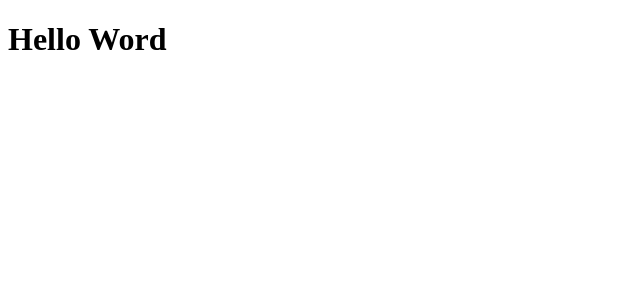
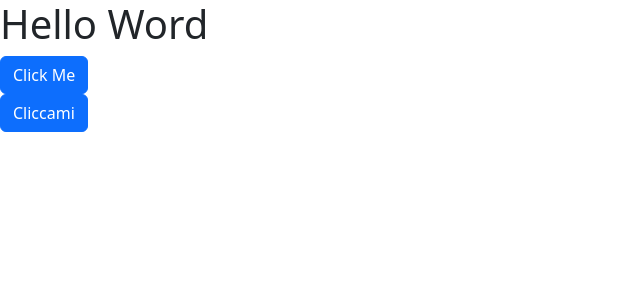
Before and after one commit to Graziano10/MyProtein_Project, a React (Vite) app in the folder Front-END/: page / in a window 1280 px wide. Shown: the top 300 px of the page, without its empty margins (0-640 px from the left). Built offline with nearby package versions, Linux system fonts and the light colour scheme.

Commit message:
Update bootstrap react-bootstrap

```diff
--- a/Front-END/package.json
+++ b/Front-END/package.json
@@ -10,7 +10,9 @@
     "preview": "vite preview"
   },
   "dependencies": {
+    "bootstrap": "^5.3.1",
     "react": "^18.2.0",
+    "react-bootstrap": "^2.8.0",
     "react-dom": "^18.2.0"
   },
   "devDependencies": {
--- a/Front-END/src/App.jsx
+++ b/Front-END/src/App.jsx
@@ -1,12 +1,19 @@
 import React from "react"
+import { Button } from 'react-bootstrap';
 
 function App() {
 
   return (
     <>
      <h1>Hello Word</h1>
+     <div>
+      <Button variant="primary">Click Me</Button>
+    </div>
+    <div>
+      <Button variant="primary">Cliccami</Button>
+    </div>
     </>
   )
 }
 
-export default App
+export default App;
--- a/Front-END/src/main.jsx
+++ b/Front-END/src/main.jsx
@@ -1,6 +1,7 @@
 import React from 'react'
 import ReactDOM from 'react-dom/client'
 import App from './App.jsx'
+import 'bootstrap/dist/css/bootstrap.min.css';
 
 ReactDOM.createRoot(document.getElementById('root')).render(
   <React.StrictMode>
```
Also changed, not shown: 1 other file (tests, documents, lock files or other folders).
